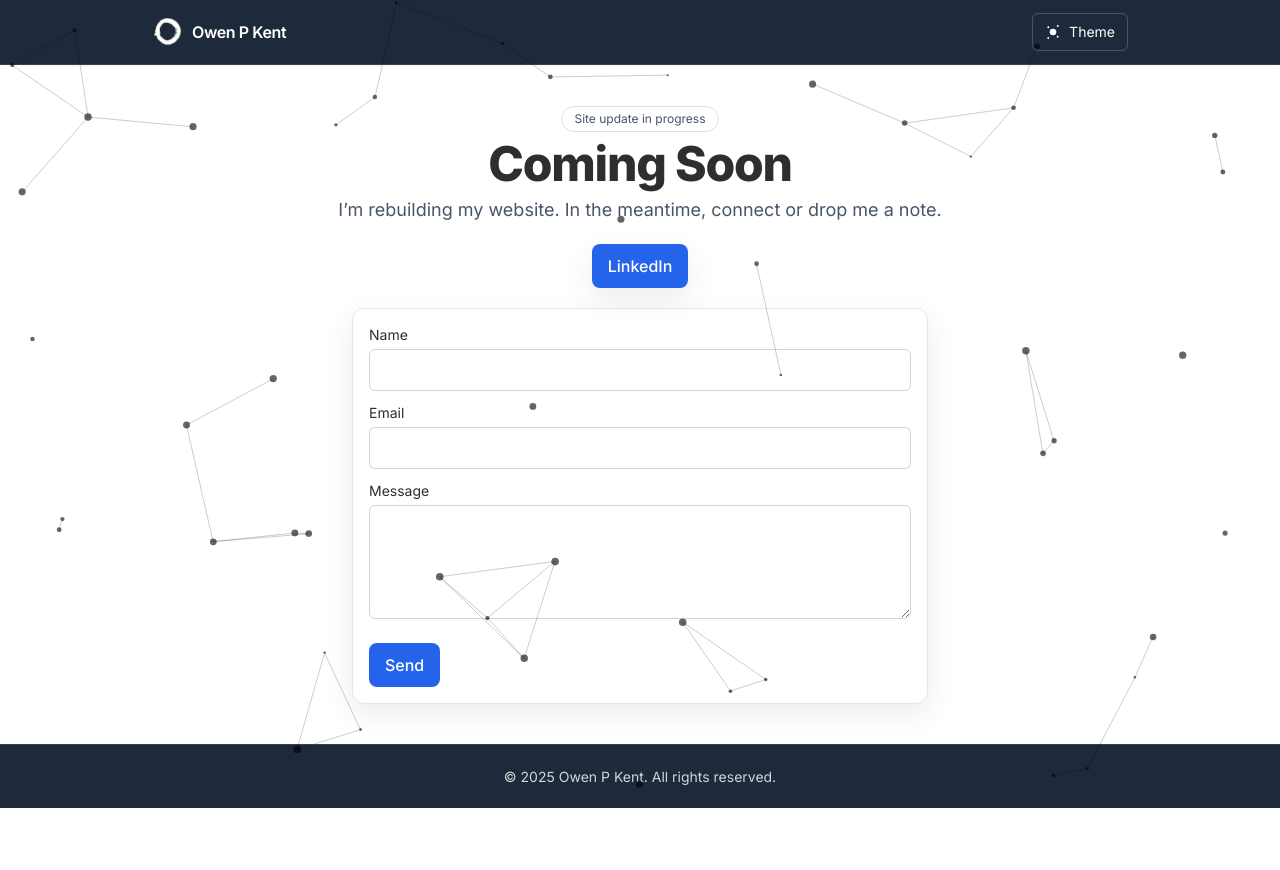
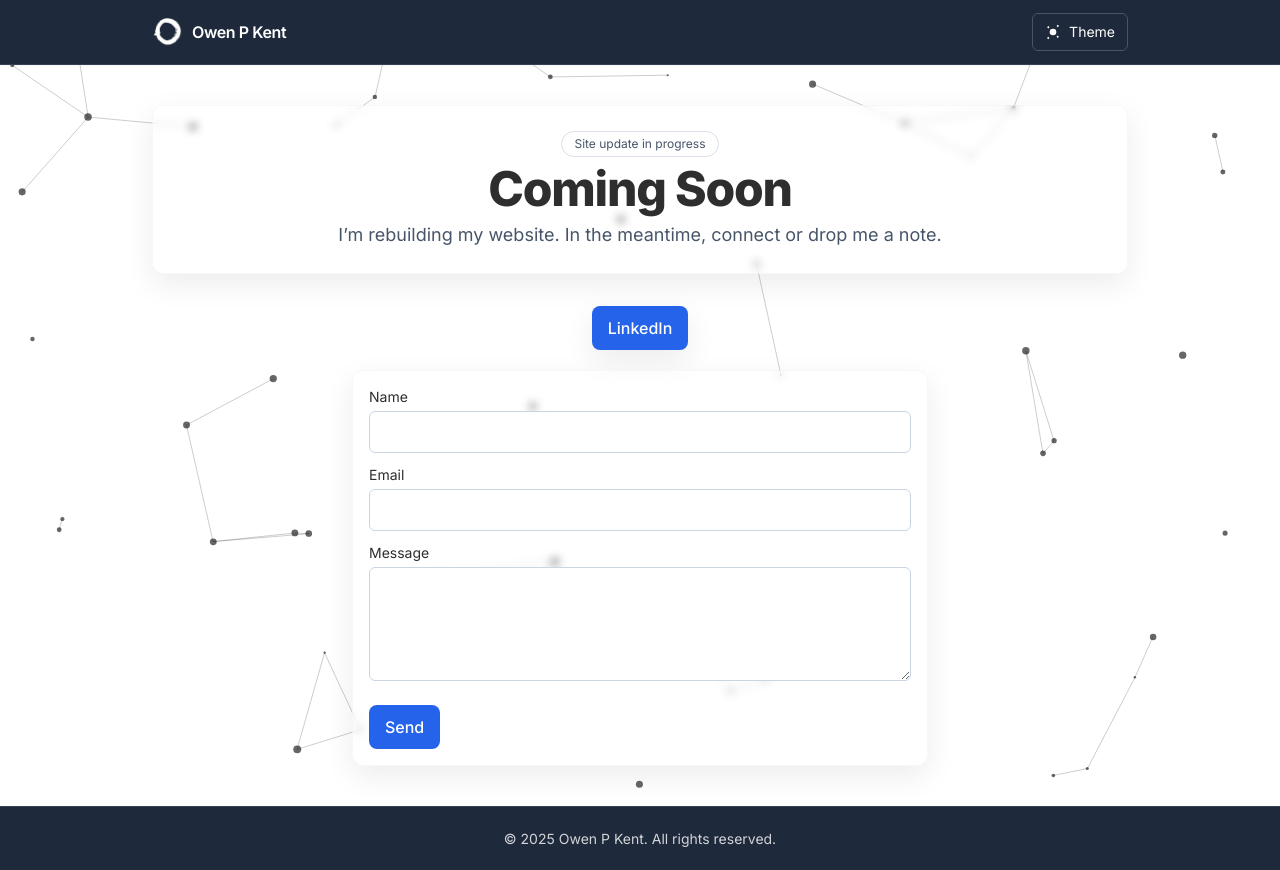
Before and after one commit to owenpkent/owenpkent.com, a plain HTML site: page index.html in a window 1280 px wide. Before the commit the page ends 808 px from the top, so only its background shows below. Drawn offline with nearby package versions, Linux system fonts and the light colour scheme.

Commit message:
Add frosted glass backdrop blur effects to content areas

```diff
--- a/index.html
+++ b/index.html
@@ -74,7 +74,7 @@
 
   <body class="font-body bg-lightSurface text-charcoal dark:bg-darkSurface dark:text-darkTextSecondary theme-transition min-h-screen flex flex-col">
     <!-- Particles background -->
-    <div id="tsparticles" class="fixed inset-0 pointer-events-none" style="z-index: 999;"></div>
+    <div id="tsparticles" class="fixed inset-0 pointer-events-none" style="z-index: -1;"></div>
     <a href="#main" class="sr-only focus:not-sr-only focus:absolute focus:top-2 focus:left-2 bg-wave text-white px-3 py-2 rounded">Skip to content</a>
 
     <!-- Header -->
@@ -97,16 +97,18 @@
     <main id="main" class="flex-1">
       <section class="relative overflow-hidden">
         <div class="max-w-5xl mx-auto px-4 sm:px-6 py-8 sm:py-10 text-center">
-          <span class="inline-flex items-center gap-2 rounded-full border border-slate-300/70 dark:border-slate-700/70 px-3 py-1 text-xs text-lightTextSecondary dark:text-darkTextSecondary">Site update in progress</span>
-          <h1 class="mt-2 text-4xl sm:text-5xl font-extrabold tracking-tight leading-tight text-charcoal dark:text-white">Coming Soon</h1>
-          <p class="mt-2 text-lg text-lightTextSecondary dark:text-darkTextSecondary">I’m rebuilding my website. In the meantime, connect or drop me a note.</p>
+          <div class="rounded-xl border border-slate-200/30 dark:border-slate-700/30 bg-white/20 dark:bg-slate-900/20 backdrop-blur-sm backdrop-saturate-150 p-6 shadow-soft mb-8">
+            <span class="inline-flex items-center gap-2 rounded-full border border-slate-300/70 dark:border-slate-700/70 px-3 py-1 text-xs text-lightTextSecondary dark:text-darkTextSecondary">Site update in progress</span>
+            <h1 class="mt-2 text-4xl sm:text-5xl font-extrabold tracking-tight leading-tight text-charcoal dark:text-white">Coming Soon</h1>
+            <p class="mt-2 text-lg text-lightTextSecondary dark:text-darkTextSecondary">I’m rebuilding my website. In the meantime, connect or drop me a note.</p>
+          </div>
 
           <div class="mt-5 flex flex-wrap gap-3 justify-center">
             <a href="https://www.linkedin.com/in/owenpkent" target="_blank" rel="noopener" class="inline-flex items-center gap-2 rounded-lg bg-blue-600 hover:bg-blue-700 focus-visible:outline focus-visible:outline-2 focus-visible:outline-offset-2 focus-visible:outline-blue-500 text-white px-4 py-2.5 font-medium shadow-soft">LinkedIn</a>
           </div>
 
           <div class="mt-5 max-w-xl mx-auto text-left">
-            <form name="contact" method="POST" data-netlify="true" netlify-honeypot="bot-field" class="rounded-xl border border-slate-200 dark:border-slate-700 bg-lightSurface dark:bg-slate-900 p-4 shadow-soft">
+            <form name="contact" method="POST" data-netlify="true" netlify-honeypot="bot-field" class="rounded-xl border border-slate-200/30 dark:border-slate-700/30 bg-white/20 dark:bg-slate-900/20 backdrop-blur-sm backdrop-saturate-150 p-4 shadow-soft">
               <input type="hidden" name="form-name" value="contact" />
               <p class="hidden">
                 <label>Don’t fill this out: <input name="bot-field" /></label>
```
